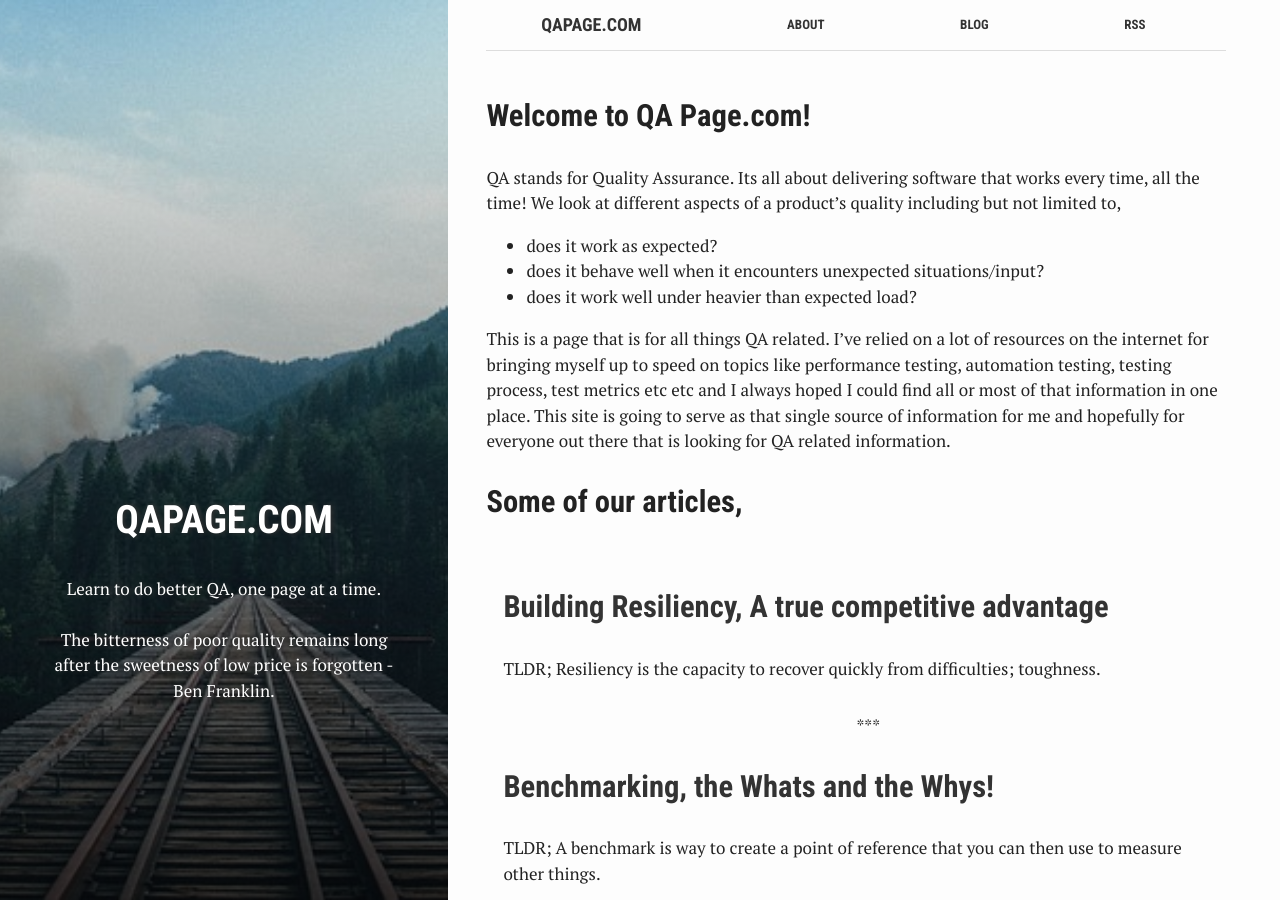
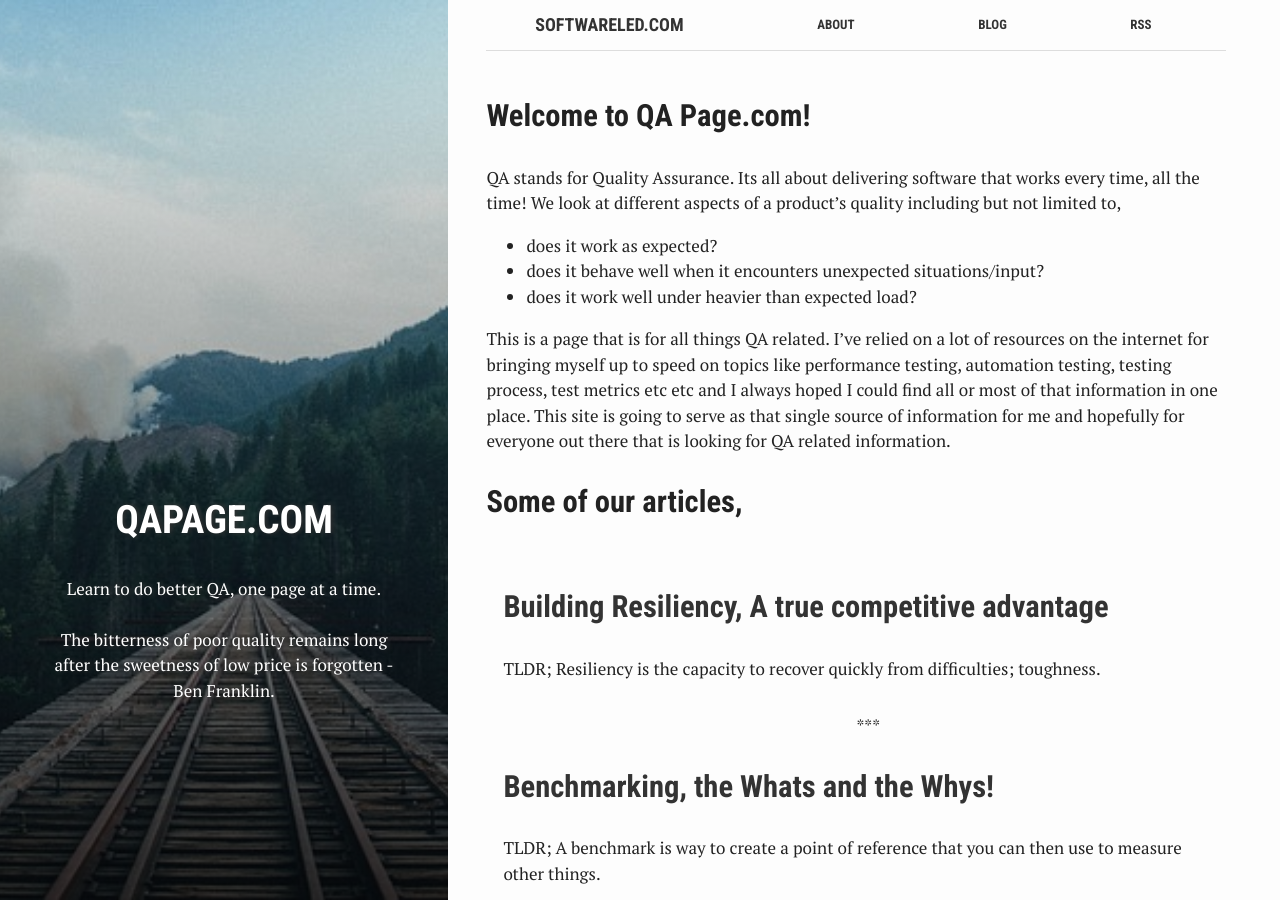
Before and after one commit to qapage/qapage.github.io, a Jekyll site: the page built from index.html, in a window 1280 px wide and 900 px high. Built offline with Jekyll 4.4.1, drawn with Linux system fonts in a browser that asks for light colours; some of the changed text lies outside the part shown.

Commit message:
Updated config with SoftwareLed.com

```diff
--- a/_config.yml
+++ b/_config.yml
@@ -6,7 +6,7 @@
 # 'jekyll serve'. If you change this file, please restart the server process.
 
 # Site settings
-title: QAPage.com
+title: SoftwareLed.com
 email: deepak.bhaskaran@gmail.com
 description: >
   This is a page that is for all things QA related. I’ve relied on a lot of resources on the internet for
```
